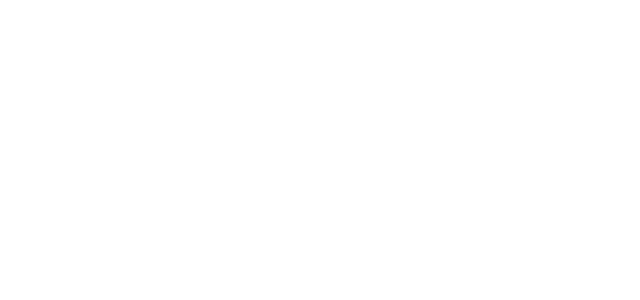
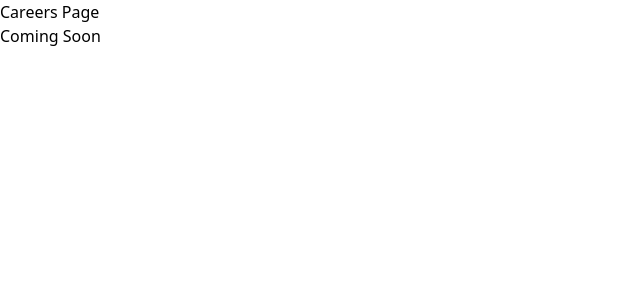
Before and after one commit to codefellows/seattle-code-python-401d22, a Next.js app in the folder class-38/inclass_demo/expert-eight-ball/: page /careers in a window 1280 px wide. Shown: the top 300 px of the page, without its empty margins (0-640 px from the left). Built offline with nearby package versions, Linux system fonts and the light colour scheme.

Commit message:
Refactored Careers page to include heading and placeholder text.

```diff
--- a/class-38/inclass_demo/expert-eight-ball/pages/careers.js
+++ b/class-38/inclass_demo/expert-eight-ball/pages/careers.js
@@ -1,3 +1,8 @@
 export default function Careers() {
-
+    return (
+        <div>
+            <h1>Careers Page</h1>
+            <p>Coming Soon</p>
+        </div>
+    );
 }
```
